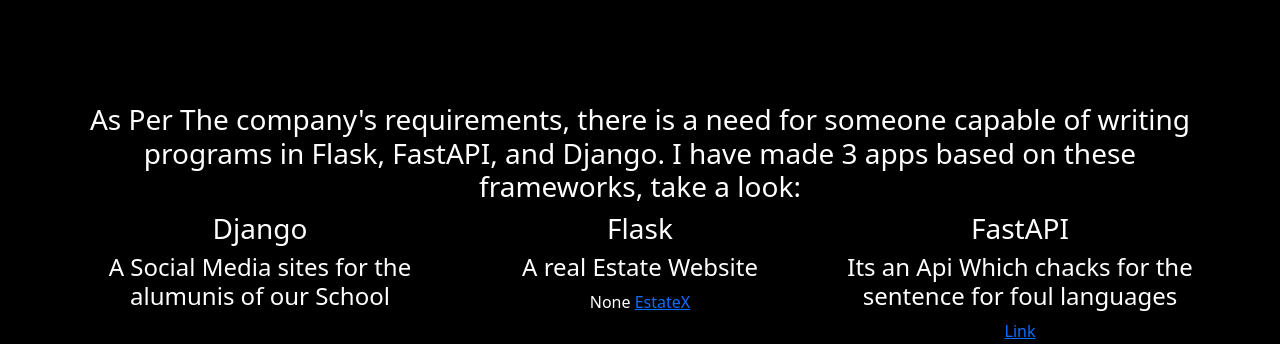
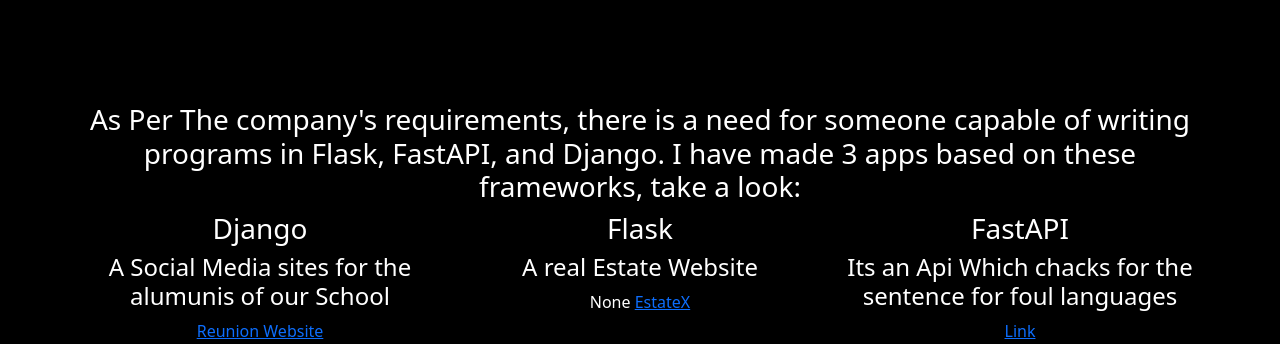
Before and after one commit to 4TheKnight/Resumesite, a Flask app: page / in a window 1280 px wide. Shown: the part 761-1105 px from the top of the page. Run offline with Flask 3, Linux system fonts and the light colour scheme.

Commit message:
Update index.html

```diff
--- a/templates/index.html
+++ b/templates/index.html
@@ -27,7 +27,9 @@
     <div class="row">
         <div class="col-md-4">
             <h3>Django</h3>
-            <h4>A Social Media sites for the alumunis of our School</p>
+            <h4>A Social Media sites for the alumunis of our School</h4>
+            <a href="https://reunion-a4aa.onrender.com/"> Reunion Website </a>
+            <p>{{django_architecture}}</p>
         </div>
         <div class="col-md-4">
             <h3>Flask</h3>
```
